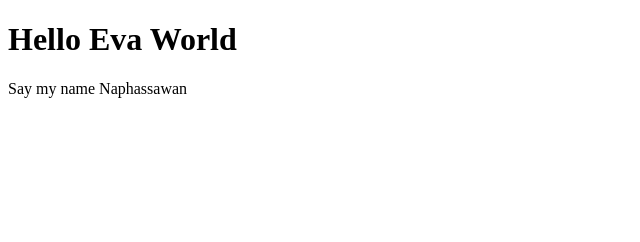
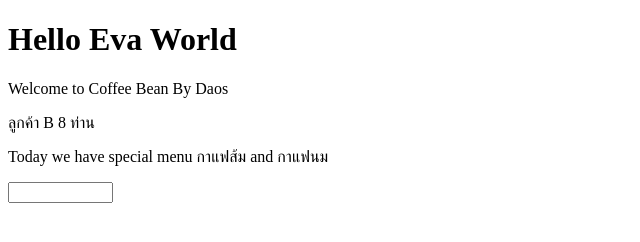
Before and after one commit to chanita/eva_code_pair, a plain HTML site: page index.html in a window 1280 px wide. Shown: the whole page, without its empty margins (0-640 px from the left). Drawn offline with Linux system fonts and the light colour scheme.

Commit message:
update: index file

```diff
--- a/index.html
+++ b/index.html
@@ -1,14 +1,32 @@
 <!DOCTYPE html>
 <html>
+
 <body>
-<h1>Hello Eva World</h1>
+    <h1>Hello Eva World</h1>
 
-<p>Say my name Naphassawan</p>
-<p id="display"></p>
+    <p>Welcome to Coffee Bean By Daos</p>
+    <p id="display"></p>
+    <p id="display1"></p>
+    <input type="text" id="name" name="name" required minlength="4" maxlength="8" size="10" />
 
-<script>
-// We can put Javascript code here.
-</script>
+    <script>
+        function pressAmountOfCustomerButton(amountOfCustomer) {
+            if (amountOfCustomer < 4) {
+                document.getElementById("display").innerHTML = "ลูกค้า A " + amountOfCustomer + " ท่าน"
+            }
+            else {
+                document.getElementById("display").innerHTML = "ลูกค้า B " + amountOfCustomer + " ท่าน"
+            }
+        }
+        pressAmountOfCustomerButton(8);
+
+        function takeOrderAndRecommendMenu(coffeeRecommend1, coffeeRecommend2) {
+            document.getElementById("display1").innerHTML = "Today we have special menu " + coffeeRecommend1 + " and " + coffeeRecommend2 ;
+        }
+        takeOrderAndRecommendMenu("กาแฟส้ม", "กาแฟนม");
+
+    </script>
 
 </body>
+
 </html>
```
